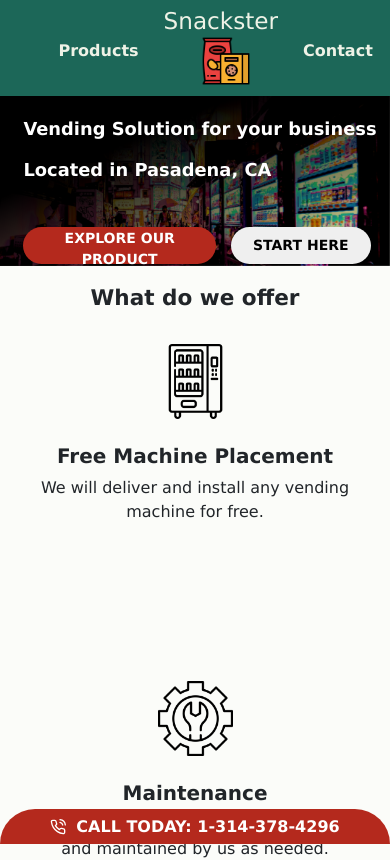
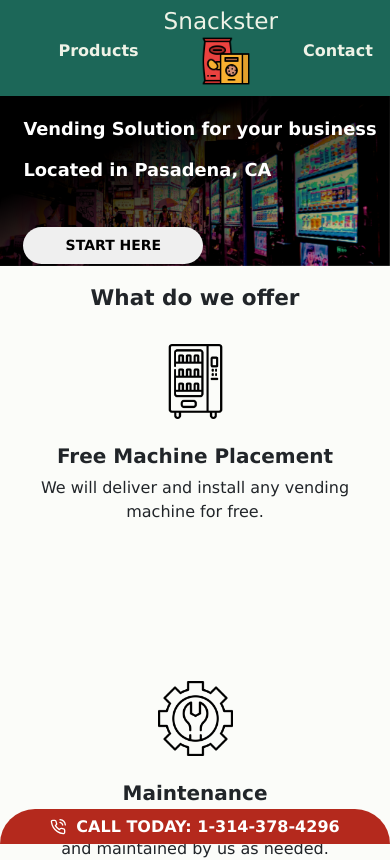
Before and after one commit to Amal31497/vending-portfolio-ui, a React (Create React App) app: page / in a window 390 px wide. Shown: the top 860 px of the page. Built offline with nearby package versions, Linux system fonts and the light colour scheme.

Commit message:
Removed explore more button for better responsiveness

```diff
--- a/src/components/HomeMainImage/HomeMainImage.js
+++ b/src/components/HomeMainImage/HomeMainImage.js
@@ -1,4 +1,4 @@
-import React from 'react';
+import React, { useEffect, useState } from 'react';
 import "./HomeMainImage.css";
 import MainImage from "../../resources/main-image.jpg";
 
@@ -21,9 +21,9 @@ function HomeMainImage(){
                 <p className="home-main-image-title">Vending Solution for your business</p><br />
                 <p className="home-main-image-title">Located in Pasadena, CA</p>
                 <div className="home-main-image-first-buttons">
-                    <button className="home-main-image-leftButton" onClick={scrollToProducts}>
+                    {/* <button className="home-main-image-leftButton" onClick={scrollToProducts}>
                         EXPLORE OUR PRODUCT
-                    </button>
+                    </button> */}
                     <button className="home-main-image-rightButton" onClick={scrollToContact}>
                         START HERE
                     </button>
```
Also changed, not shown: src/components/HomeMainImage/HomeMainImage.css (line endings or trailing spaces).
